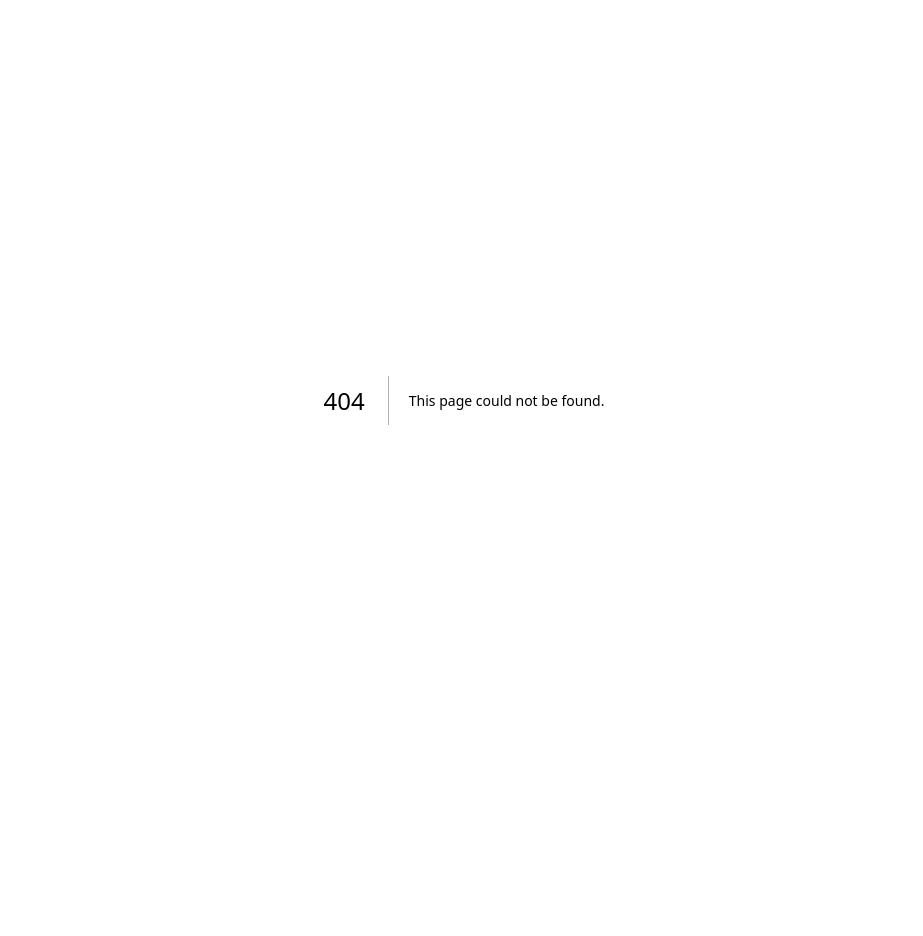
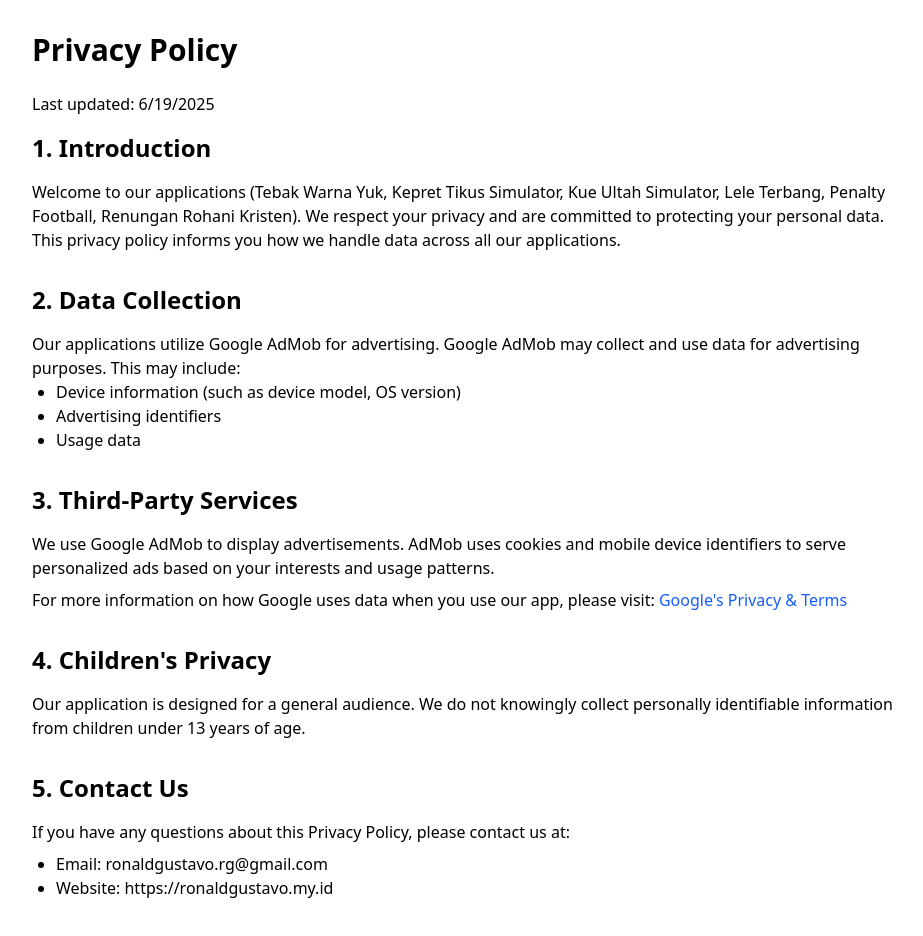
Before and after one commit to RonaldGustavo/personal-app-ronald, a Next.js app: page /privacy-policy in a window 1280 px wide. Before the commit this address had no page. Shown: the top 936 px of the page, without its empty margins (176-1099 px from the left). Before the commit the page ends 800 px from the top, so only its background shows below. Built offline with nearby package versions, Linux system fonts and the light colour scheme.

Commit message:
update privacy policy

```diff
--- /dev/null
+++ b/src/app/privacy-policy/page.tsx
@@ -0,0 +1,72 @@
+export default function PrivacyPolicy() {
+  return (
+    <div className="container mx-auto px-4 py-8 max-w-4xl">
+      <h1 className="text-3xl font-bold mb-6">Privacy Policy</h1>
+
+      <div className="prose prose-slate max-w-none">
+        <p className="mb-4">Last updated: {new Date().toLocaleDateString()}</p>
+
+        <section className="mb-8">
+          <h2 className="text-2xl font-semibold mb-4">1. Introduction</h2>
+          <p>
+            Welcome to our applications (Tebak Warna Yuk, Kepret Tikus Simulator, Kue Ultah Simulator,
+            Lele Terbang, Penalty Football, Renungan Rohani Kristen). We respect your privacy and are committed
+            to protecting your personal data. This privacy policy informs you how we handle data across all
+            our applications.
+          </p>
+        </section>
+
+        <section className="mb-8">
+          <h2 className="text-2xl font-semibold mb-4">2. Data Collection</h2>
+          <p>
+            Our applications utilize Google AdMob for advertising. Google AdMob may collect and use
+            data for advertising purposes. This may include:
+          </p>
+          <ul className="list-disc pl-6 mb-4">
+            <li>Device information (such as device model, OS version)</li>
+            <li>Advertising identifiers</li>
+            <li>Usage data</li>
+          </ul>
+        </section>
+
+        <section className="mb-8">
+          <h2 className="text-2xl font-semibold mb-4">3. Third-Party Services</h2>
+          <p>
+            We use Google AdMob to display advertisements. AdMob uses cookies and mobile device identifiers
+            to serve personalized ads based on your interests and usage patterns.
+          </p>
+          <p className="mt-2">
+            For more information on how Google uses data when you use our app, please visit:{' '}
+            <a
+              href="https://policies.google.com/technologies/partner-sites"
+              className="text-blue-600 hover:underline"
+              target="_blank"
+              rel="noopener noreferrer"
+            >
+              Google's Privacy & Terms
+            </a>
+          </p>
+        </section>
+
+        <section className="mb-8">
+          <h2 className="text-2xl font-semibold mb-4">4. Children's Privacy</h2>
+          <p>
+            Our application is designed for a general audience. We do not knowingly collect personally
+            identifiable information from children under 13 years of age.
+          </p>
+        </section>
+
+        <section className="mb-8">
+          <h2 className="text-2xl font-semibold mb-4">5. Contact Us</h2>
+          <p>
+            If you have any questions about this Privacy Policy, please contact us at:
+          </p>
+          <ul className="list-disc pl-6 mt-2">
+            <li>Email: ronaldgustavo.rg@gmail.com</li>
+            <li>Website: https://ronaldgustavo.my.id</li>
+          </ul>
+        </section>
+      </div>
+    </div>
+  );
+}
```
